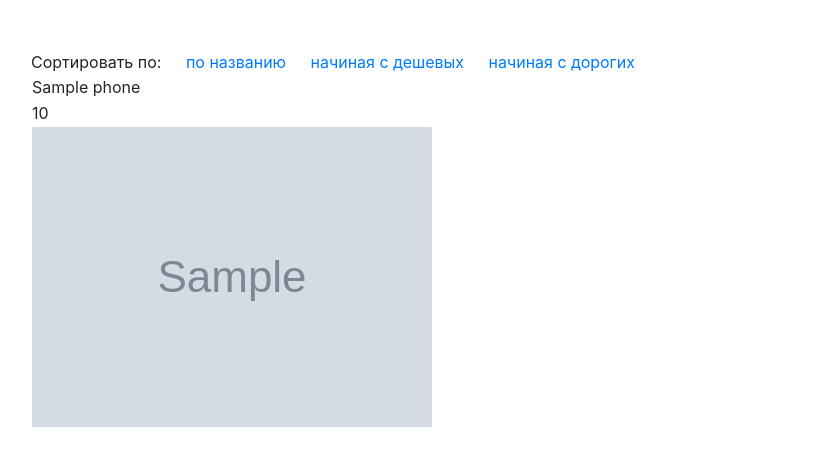
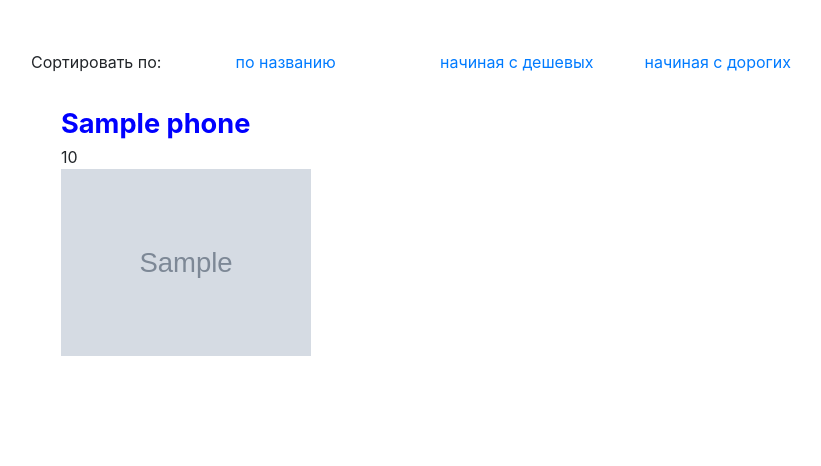
Before and after one commit to x350/django, a Django app: page /catalog/ in a window 1280 px wide. Shown: the part 78-544 px from the top of the page, without its empty margins (54-875 px from the left). Run offline with Django 3.2, Linux system fonts and the light colour scheme; tables that the repository leaves empty hold one stand-in row (values such as "Sample post"); grey boxes marked "Sample" are stand-in pictures; some libraries are stand-ins or nearby versions.

Commit message:
made style

```diff
--- a/databases/work_with_database/static/css/style.css
+++ b/databases/work_with_database/static/css/style.css
@@ -14,13 +14,12 @@
 
 }
 
-.sort-block {
-    display: block;
-}
+/*.sort-block {*/
+    /*display: block;*/
+/*}*/
 
 .sort-item {
     width: 100px;
-    display: inline;
 }
 
 .price {
--- a/databases/work_with_database/templates/base.html
+++ b/databases/work_with_database/templates/base.html
@@ -7,6 +7,29 @@
     <link href="https://fonts.googleapis.com/icon?family=Material+Icons" rel="stylesheet">
     <link type="text/css" rel="stylesheet" href="{% static "css/bootstrap.css" %}"  media="screen,projection"/>
     <link type="text/css" rel="stylesheet" href="{% static "css/style.css" %}"  media="screen,projection"/>
+
+
+    <style>
+        .sort-item {
+            width: 200px;
+            display: inline-block;
+        }
+        .name {
+            font-weight: bold;
+            font-size: 1.7em;
+            color: blue;
+        }
+
+        .phone-block {
+            display: inline-block;
+            margin: 30px;
+            vertical-align: top;
+        }
+
+        .img {
+            width: 250px;
+        }
+    </style>
 
     <!--Let browser know website is optimized for mobile-->
     <meta name="viewport" content="width=device-width, initial-scale=1.0"/>
--- a/databases/work_with_database/templates/catalog.html
+++ b/databases/work_with_database/templates/catalog.html
@@ -22,17 +22,17 @@
             {# Здесь должен отображаться каталог с телефонами #}
             <div>
                 {% for item in phone %}
-                    <table>
-                        <tr>
-                            <td>{{ item.name }}</td>
-                        </tr>
-                        <tr>
-                            <td>{{ item.price }}</td>
-                        </tr>
-                        <tr>
-                            <td><img src='{% static item.image %}' alt="{{ item.name }}"></td>
-                        </tr>
-                    </table>
+                    <div class="phone-block">
+                        <div>
+                            <a class="name" href="">{{ item.name }}</a>
+                        </div>
+
+                        <div>{{ item.price }}</div>
+
+                        <div>
+                            <img class="img" src='{% static item.image %}' alt="{{ item.name }}">
+                        </div>
+                    </div>
                 {% endfor %}
             </div>
 
```
